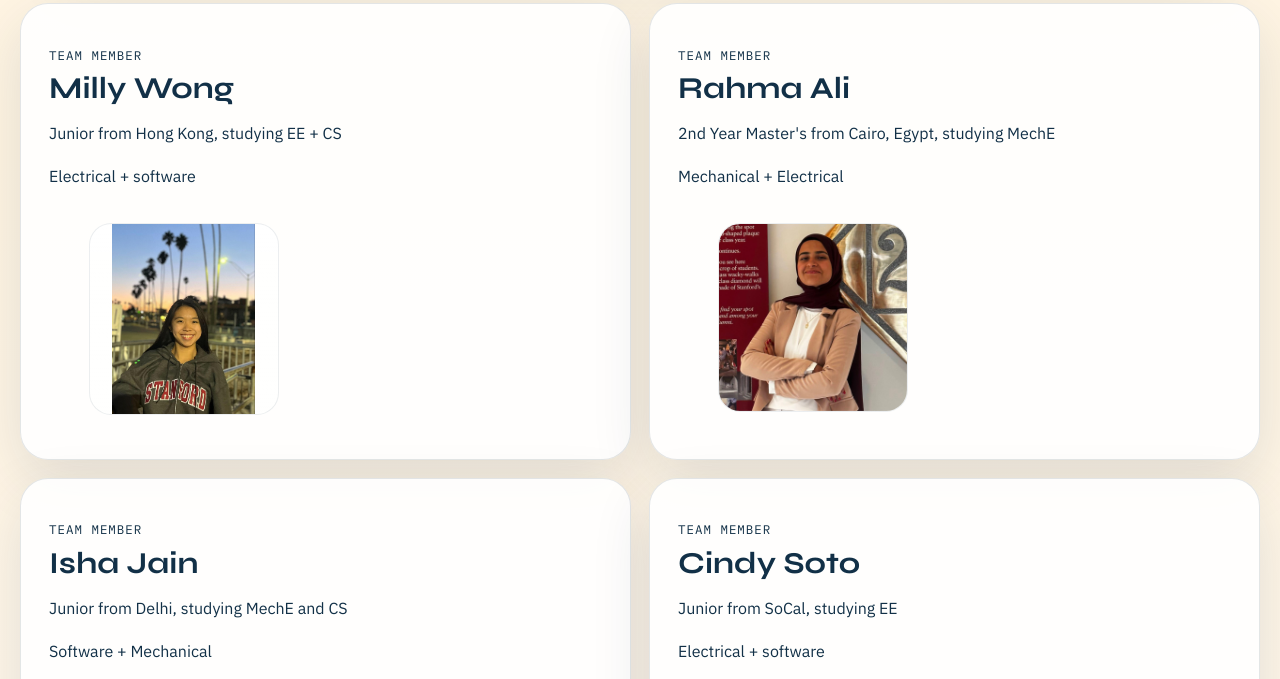
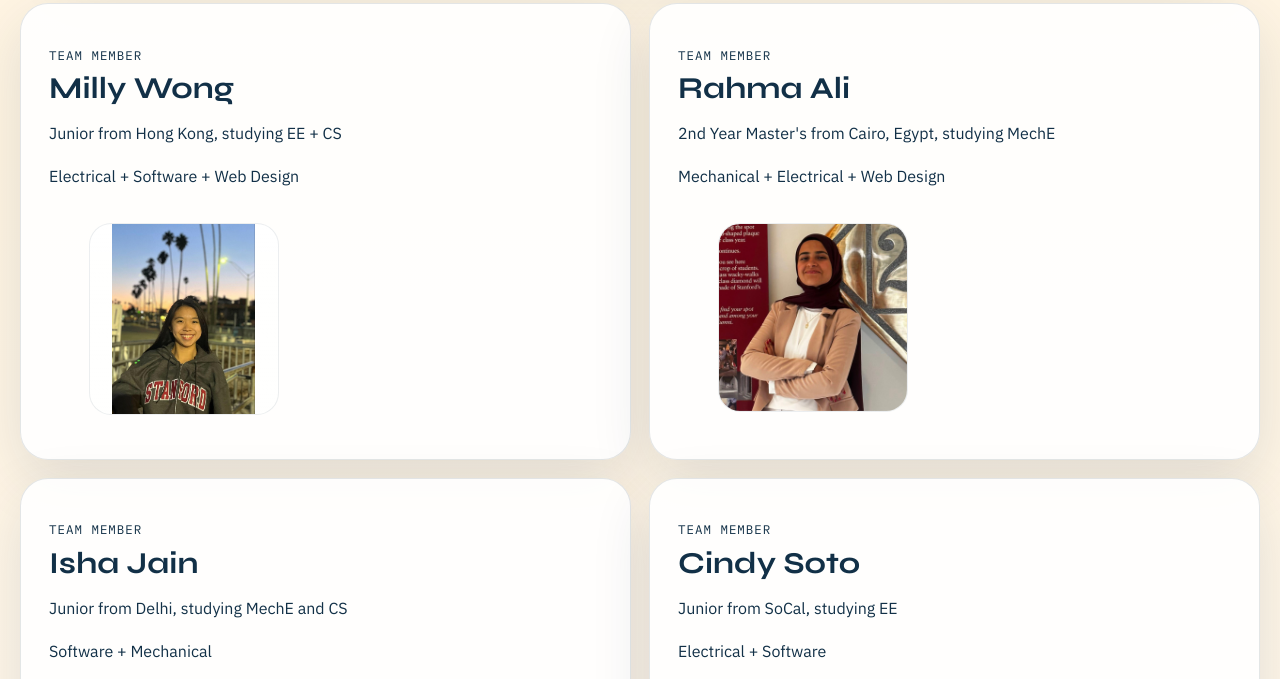
Before and after one commit to millywy/me210_project_website, a website: page team.html in a window 1280 px wide. Shown: the part 843-1522 px from the top of the page. Drawn offline with Linux system fonts and the light colour scheme.

Commit message:
updated contributions

```diff
--- a/team.html
+++ b/team.html
@@ -51,7 +51,7 @@
             <p class="card-kicker">Team member</p>
             <h2>Milly Wong</h2>
             <p>Junior from Hong Kong, studying EE + CS</p>
-            <p>Electrical + software</p>
+            <p>Electrical + Software + Web Design</p>
             <div class="team-photos">
               <figure class="media-frame micro"><img src="site-images/image52.jpg" alt="Milly Wong photo" /></figure>
             </div>
@@ -61,7 +61,7 @@
             <p class="card-kicker">Team member</p>
             <h2>Rahma Ali</h2>
             <p>2nd Year Master's from Cairo, Egypt, studying MechE</p>
-            <p>Mechanical + Electrical</p>
+            <p>Mechanical + Electrical + Web Design</p>
             <div class="team-photos">
               <figure class="media-frame micro"><img src="itsame.jpeg" alt="Rahma Ali photo" /></figure>
             </div>
@@ -81,7 +81,7 @@
             <p class="card-kicker">Team member</p>
             <h2>Cindy Soto</h2>
             <p>Junior from SoCal, studying EE</p>
-            <p>Electrical + software</p>
+            <p>Electrical + Software</p>
             <div class="team-photos">
               <figure class="media-frame micro"><img src="site-images/image16.png" alt="Cindy Soto photo" /></figure>
             </div>
```
